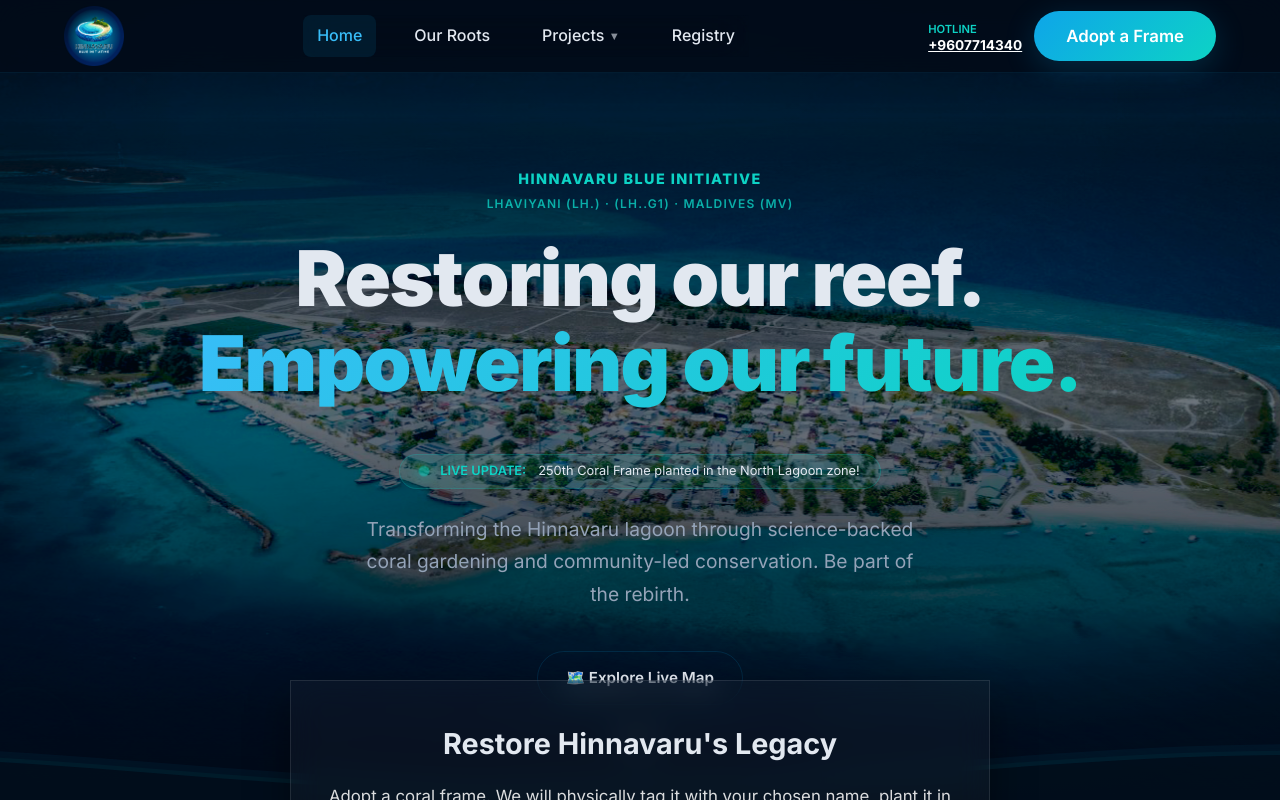
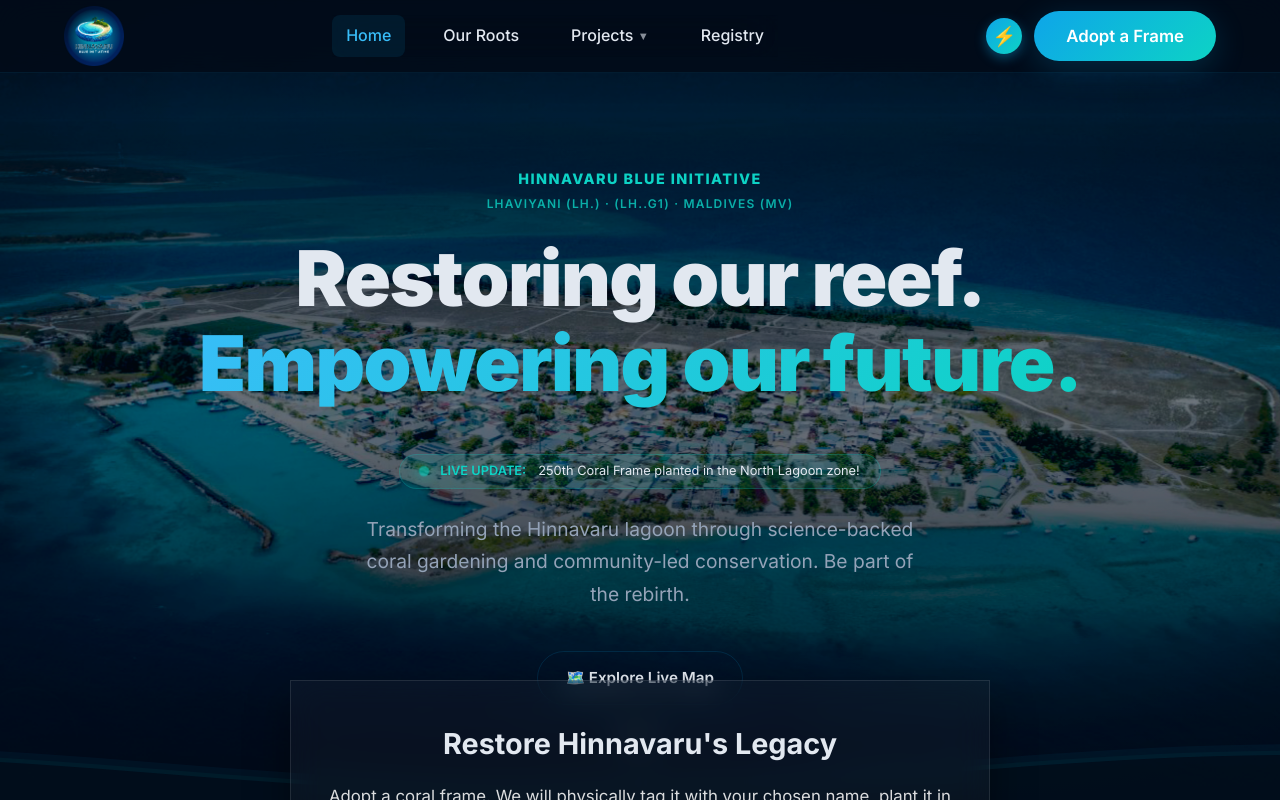
Before and after one commit to mirerz/hinnavaru-blue, a React (Vite) app: page / in a window 1280 px wide. Shown: the top 800 px of the page. Built offline with nearby package versions, Linux system fonts and the light colour scheme.

Commit message:
style: move contact FAB into header and remove redundant footer section

```diff
--- a/src/components/Layout.jsx
+++ b/src/components/Layout.jsx
@@ -48,9 +48,24 @@ export default function Layout() {
           </ul>
 
           <div style={{ display: 'flex', alignItems: 'center', gap: '12px' }}>
-            <div className="nav-hotline hide-mobile">
-              <span style={{ fontSize: '0.7rem', color: 'var(--teal)', fontWeight: 600 }}>HOTLINE</span>
-              <a href={`tel:${CMS_CONFIG.hotline}`} style={{ display: 'block', fontSize: '0.85rem', fontWeight: 700, color: '#fff' }}>{CMS_CONFIG.hotline}</a>
+            <div className="nav-fab-container hide-mobile">
+              <div className="nav-fab-main">
+                <span style={{ fontSize: '1.2rem' }}>⚡</span>
+              </div>
+              <div className="nav-fab-menu">
+                <a href={`tel:${CMS_CONFIG.hotline}`} className="fab-item" style={{ background: 'var(--ocean-surface)' }}>
+                  <span className="fab-label">Call Hotline</span>
+                  📞
+                </a>
+                <a href={CMS_CONFIG.whatsapp_link} target="_blank" rel="noopener" className="fab-item whatsapp-bg">
+                  <span className="fab-label">WhatsApp Support</span>
+                  💬
+                </a>
+                <a href={CMS_CONFIG.telegram_link} target="_blank" rel="noopener" className="fab-item telegram-bg">
+                  <span className="fab-label">Telegram Updates</span>
+                  ✈️
+                </a>
+              </div>
             </div>
             <Link to="/sponsor" className="btn btn-primary btn-sm nav-cta">Adopt a Frame</Link>
           </div>
@@ -99,20 +114,7 @@ export default function Layout() {
                 <li><a href={`mailto:${CMS_CONFIG.contact_email}`}>Contact Support</a></li>
               </ul>
             </div>
-            <div className="footer-col">
-              <h4>Initiate</h4>
-              <div className="footer-btn-group">
-                <a href={`tel:${CMS_CONFIG.hotline}`} className="footer-btn">
-                  <span style={{ color: 'var(--blue-light)' }}>📞</span> {CMS_CONFIG.hotline}
-                </a>
-                <a href={CMS_CONFIG.whatsapp_link} target="_blank" rel="noopener" className="footer-btn">
-                  <span style={{ color: '#25D366' }}>💬</span> WhatsApp Hotline
-                </a>
-                <a href={CMS_CONFIG.telegram_link} target="_blank" rel="noopener" className="footer-btn">
-                  <span style={{ color: '#0088cc' }}>✈️</span> Telegram Feed
-                </a>
-              </div>
-            </div>
+
           </div>
           <div className="footer-bottom">
             <span>© 2026 Hinnavaru Blue Initiative · NGO Reg. No. {CMS_CONFIG.ngo_registration}</span>
--- a/src/index.css
+++ b/src/index.css
@@ -1862,6 +1862,48 @@ option {
   }
 }
 
+/* ===== NAV FAB ===== */
+.nav-fab-container {
+  position: relative;
+  display: flex;
+  align-items: center;
+}
+.nav-fab-main {
+  width: 36px;
+  height: 36px;
+  border-radius: 50%;
+  background: linear-gradient(135deg, var(--blue-primary), var(--teal));
+  color: white;
+  display: flex;
+  align-items: center;
+  justify-content: center;
+  cursor: pointer;
+  transition: transform 0.2s;
+  box-shadow: 0 4px 12px rgba(14, 165, 233, 0.4);
+}
+.nav-fab-container:hover .nav-fab-main {
+  transform: rotate(15deg) scale(1.1);
+}
+.nav-fab-menu {
+  position: absolute;
+  top: 100%;
+  right: -5px;
+  margin-top: 16px;
+  display: flex;
+  flex-direction: column;
+  align-items: flex-end;
+  gap: 10px;
+  opacity: 0;
+  visibility: hidden;
+  transform: translateY(-10px);
+  transition: var(--transition);
+}
+.nav-fab-container:hover .nav-fab-menu {
+  opacity: 1;
+  visibility: visible;
+  transform: translateY(0);
+}
+
 /* ===== GUARDIAN LIVE FEED (STORIES & REELS) ===== */
 .story-overlay {
   position: absolute;
```
